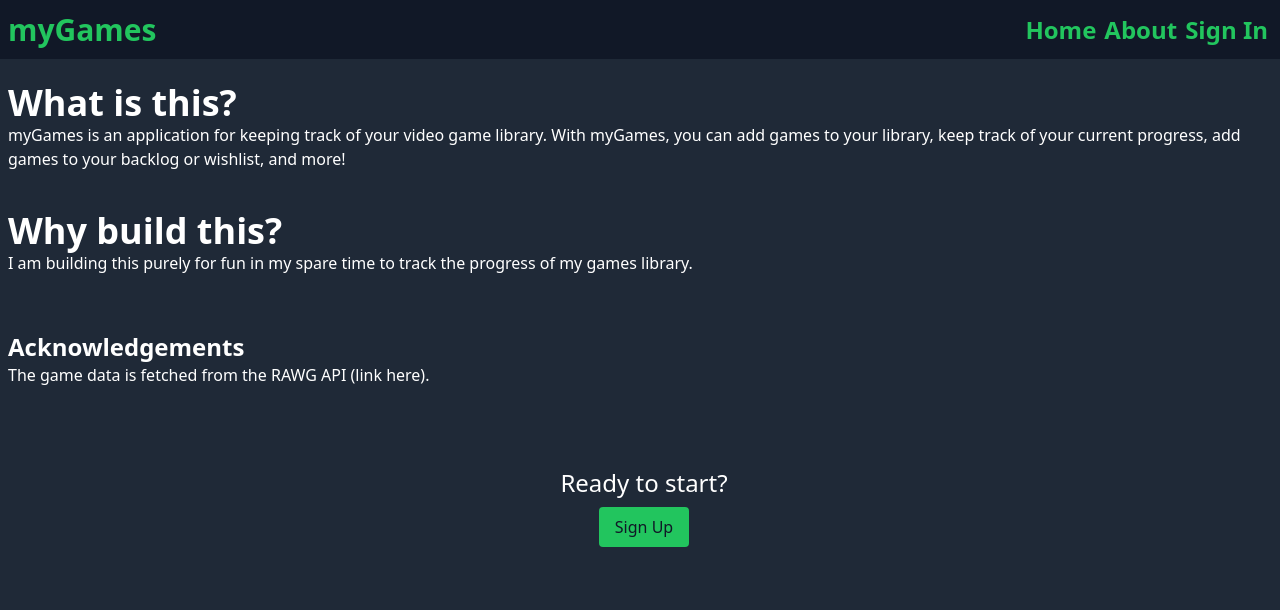
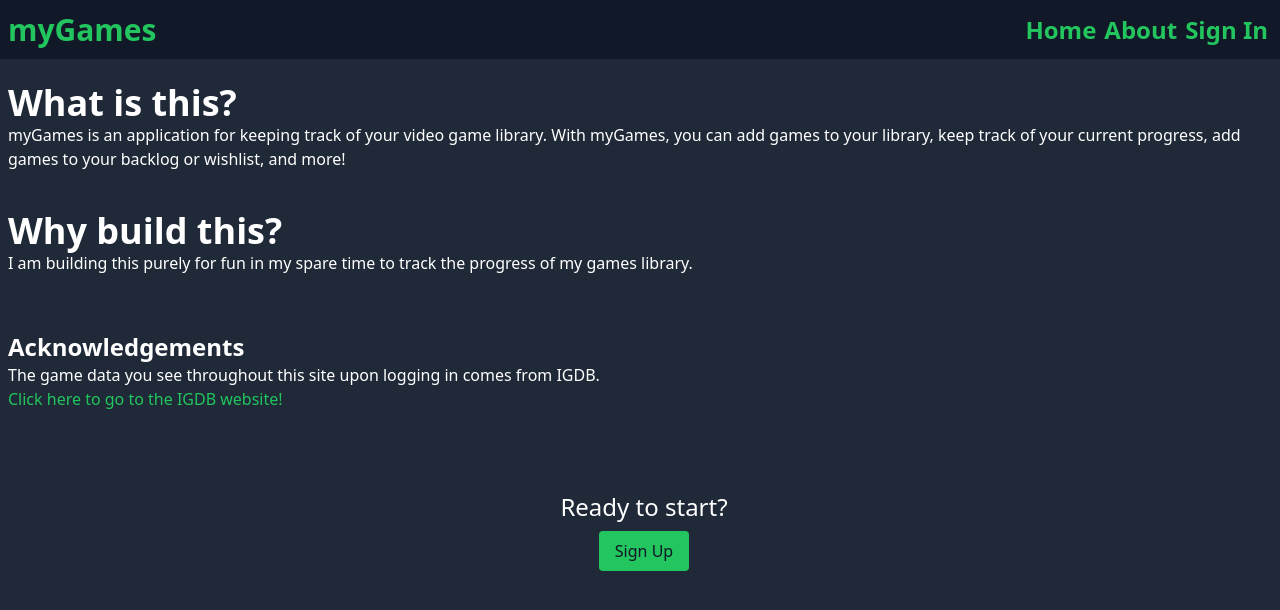
Before and after one commit to mj3f/my-games, a Next.js app: page /about in a window 1280 px wide. Shown: the top 610 px of the page. Built offline with nearby package versions, Linux system fonts and the light colour scheme.

Commit message:
Updated about page to link to correct source of game data (IGDB). Added a crude call to the twitch auth api to get a bearer token for igdb access in user home.

```diff
--- a/components/Home/UserHome.tsx
+++ b/components/Home/UserHome.tsx
@@ -1,9 +1,27 @@
-import { useContext } from "react";
+import axios from "axios";
+import { useContext, useEffect } from "react";
 import AppContext from "../../context/AppContext";
+import secrets from "../../secrets.json";
 
 // Logged in user home page.
-const UserHome: React.FC = () => {
+const UserHome: React.FC = () => { // TODO: types in props.
     const [appState, _] = useContext(AppContext);
+
+    useEffect(() => {
+        console.log('user home mounted!!!!');
+        async function authWithTwitch() {
+            // TODO: Can this be done in getStaticProps?
+            console.log('sectets = ', secrets.clientId);
+            axios.post(`https://id.twitch.tv/oauth2/token?client_id=${secrets.clientId}&client_secret=${secrets.clientSecret}&grant_type=client_credentials`)
+                .then((res) => console.log(res))
+                .catch(err => console.error(err));
+
+                // example request: https://api.igdb.com/v4/games/85031?fields=name,cover,genres,platforms
+                // see docs: https://api-docs.igdb.com/#game
+        }
+        authWithTwitch();
+    }, []);
+
     return (
         <div className="px-2 flex flex-col justify-start">
             <p className="text-4xl font-semibold">{appState.authState?.currentUser?.username}&apos;s Library</p>
@@ -19,4 +37,10 @@ const UserHome: React.FC = () => {
     );
 };
 
+interface TwitchLogin {
+    access_token: string;
+    expires_in: number;
+    token_type: string;
+}
+
 export default UserHome;
--- a/pages/about.tsx
+++ b/pages/about.tsx
@@ -24,7 +24,8 @@ const About: NextPage = () => {
         </div>
         <div id="credits" className="pt-10">
           <h2 className="pt-4 text-2xl font-semibold">Acknowledgements</h2>
-          <p>The game data is fetched from the RAWG API (link here).</p>
+          <p>The game data you see throughout this site upon logging in comes from IGDB.</p>
+          <a href="https://igdb.com/" className="text-green-500 hover:underline">Click here to go to the IGDB website!</a>
         </div>
         <div className="flex justify-center items-center pt-20">
           <h2 className="text-2xl">Ready to start?</h2>
```
